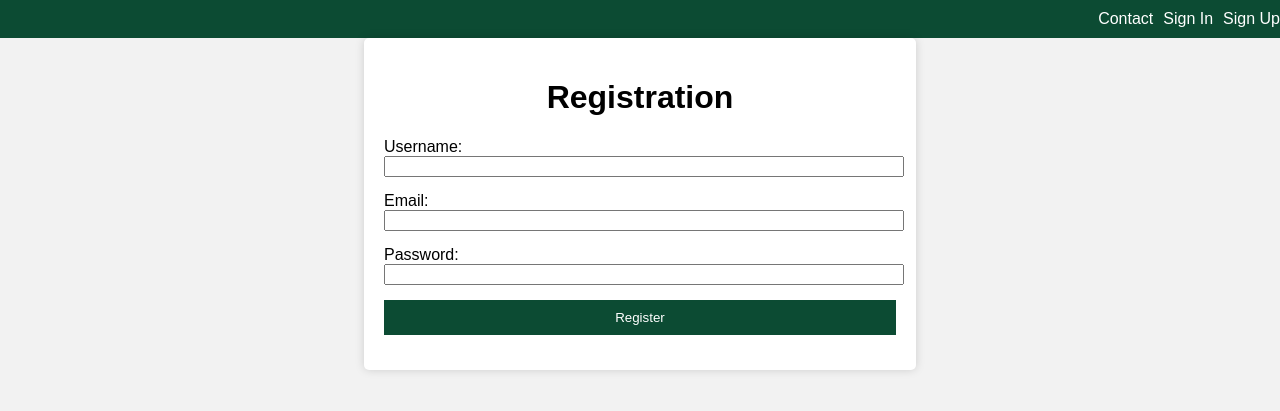
After one commit to JakubLem/contactApp, a Django app: page /registration/ in a window 1280 px wide. The commit adds this page. Shown: the top 411 px of the page. Run offline with Django 4.2, Linux system fonts and the light colour scheme.

Commit message:
CA-7 user login and registration flow

```diff
--- /dev/null
+++ b/api/templates/registration.html
@@ -0,0 +1,117 @@
+<!DOCTYPE html>
+<html>
+<head>
+    <title>Registration</title>
+    <style>
+        body {
+            display: flex;
+            flex-direction: column;
+            align-items: center;
+            font-family: Arial, sans-serif;
+            background-color: #f2f2f2;
+            margin: 0;
+            padding: 0;
+        }
+
+        header {
+            background-color: #0C4B33;
+            color: white;
+            padding: 10px;
+            width: 100%;
+        }
+
+        header nav ul {
+            display: flex;
+            justify-content: flex-end;
+            margin: 0;
+            padding: 0;
+            list-style-type: none;
+        }
+
+        header nav ul li {
+            margin-left: 10px;
+        }
+
+        header nav ul li a {
+            color: white;
+            text-decoration: none;
+        }
+
+        .form-container {
+            width: 40%;
+            background-color: white;
+            padding: 20px;
+            border-radius: 5px;
+            box-shadow: 0px 0px 10px 0px rgba(0,0,0,0.15);
+        }
+        .form-container h1 {
+            text-align: center;
+        }
+        .form-container input {
+            width: 100%;
+            margin-bottom: 15px;
+        }
+        .form-container label {
+            margin-top: 15px;
+        }
+        .form-container input[type="submit"] {
+            background-color: #0C4B33;
+            color: white;
+            border: none;
+            padding: 10px;
+            cursor: pointer;
+            transition: background-color 0.3s;
+        }
+        .form-container input[type="submit"]:hover {
+            background-color: #093624;
+        }
+    </style>
+</head>
+<body>
+    <header>
+        <nav>
+            <ul>
+                <li><a href="/contact">Contact</a></li>
+                {% if user.is_authenticated %}
+                    <li><a href="/logout">Logout</a></li>
+                {% else %}
+                    <li><a href="/login">Sign In</a></li>
+                    <li><a href="/registration">Sign Up</a></li>
+                {% endif %}
+            </ul>
+        </nav>
+    </header>
+
+    <div class="form-container">
+        <h1>Registration</h1>
+        <form id="registration-form" method="post">
+            <label for="username">Username:</label><br>
+            <input type="text" id="username" name="username"><br>
+            <label for="email">Email:</label><br>
+            <input type="email" id="email" name="email"><br>
+            <label for="password">Password:</label><br>
+            <input type="password" id="password" name="password"><br>
+            <input type="submit" value="Register">
+        </form>
+    </div>
+
+    <script src="https://code.jquery.com/jquery-3.6.0.min.js"></script>
+    <script>
+        $('#registration-form').submit(function(e) {
+            e.preventDefault();
+            $.ajax({
+                url: '/api/auth/registration/',
+                type: 'post',
+                data: $('#registration-form').serialize(),
+                success: function() {
+                    alert('Registered successfully.');
+                    window.location.href = "/login/";  // redirect to login page
+                },
+                error: function(xhr, errmsg, err) {
+                    alert(JSON.parse(xhr.responseText));
+                }
+            });
+        });
+    </script>
+</body>
+</html>
--- a/api/urls.py
+++ b/api/urls.py
@@ -1,6 +1,7 @@
 from django.urls import include, path
 from rest_framework import routers
 from api import views as api_views
+from rest_framework.authtoken.views import obtain_auth_token
 
 router = routers.DefaultRouter()
 
@@ -10,4 +11,9 @@ router.register("contacts", api_views.ContactViewSet, basename="contact")
 urlpatterns = [
     path('', include(router.urls)),
     path('contact/', api_views.contact, name='contact'),
+    path('login/', api_views.UserLoginView.as_view(), name='login'),
+    path('logout/', api_views.UserLogoutView.as_view(), name='logout'),
+    path('registration/', api_views.UserRegistrationView.as_view(), name='registration'),
+    path('api/auth/registration/', api_views.RegisterView.as_view(), name='auth_register'),
+    path('api/auth/login/', obtain_auth_token, name='api_token_auth'),
 ]
--- a/api/views.py
+++ b/api/views.py
@@ -1,6 +1,35 @@
+from django.contrib.auth.views import LoginView, LogoutView
+from django.contrib.auth.forms import UserCreationForm
+from django.contrib.auth.models import User
+
+from django.views import generic
+from django.urls import reverse_lazy
 from django.shortcuts import render
-from rest_framework import viewsets
+
+from rest_framework import viewsets, generics
+from rest_framework.permissions import AllowAny
+
 from api import models, serializers
+
+
+class RegisterView(generics.CreateAPIView):
+    queryset = User.objects.all()
+    permission_classes = (AllowAny,)
+    serializer_class = serializers.UserSerializer
+
+
+class UserLoginView(LoginView):
+    template_name = 'login.html'
+
+
+class UserLogoutView(LogoutView):
+    template_name = 'logout.html'
+
+
+class UserRegistrationView(generic.CreateView):
+    form_class = UserCreationForm
+    success_url = reverse_lazy('login')
+    template_name = 'registration.html'
 
 
 class ContactViewSet(viewsets.ModelViewSet):
```
Also changed, not shown: api/serializers.py (+17 -0 lines), api/templates/contact.html (+83 -4 lines), api/templates/login.html (added, +115 -0 lines), api/tests/test_auth.py (added, +38 -0 lines), main/settings.py (+8 -0 lines).
